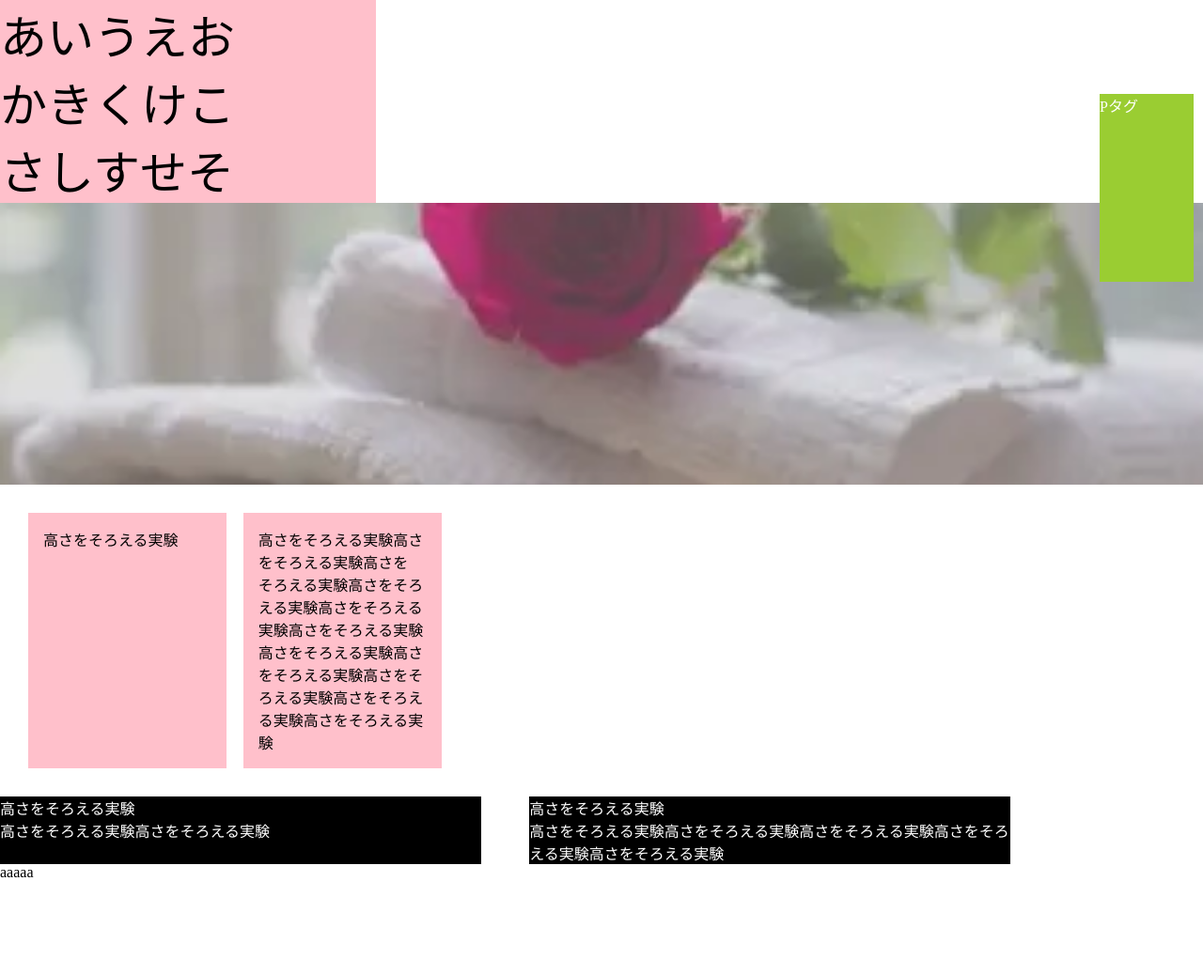
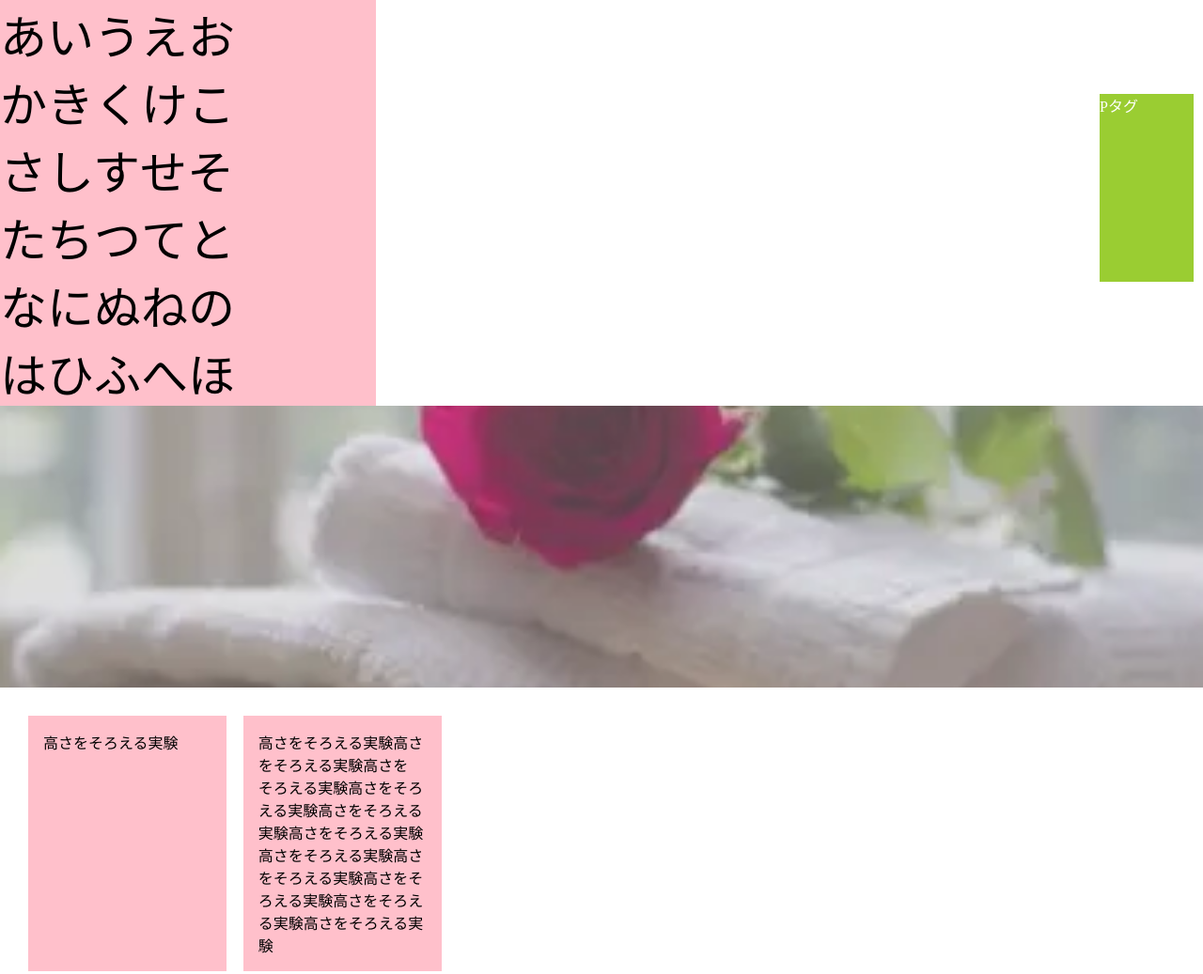
Before and after one commit to umeharus2/jikken, a plain HTML site: page index.html in a window 1280 px wide. Shown: the top 1037 px of the page at 94% size. Before the commit the page ends 938 px from the top, so only its background shows below. Drawn offline with nearby package versions, Linux system fonts and the light colour scheme.

Commit message:
index.htmlにたちつてと追加

```diff
--- a/index.html
+++ b/index.html
@@ -40,6 +40,11 @@
   <div class="parent">
     <p class="child">
       <span>あいうえお</span><span>かきくけこ</span><span>さしすせそ</span>
+    </p>
+  </div>
+  <div class="parent">
+    <p class="child">
+      <span>たちつてと</span><span>なにぬねの</span><span>はひふへほ</span>
     </p>
   </div>
 
```
